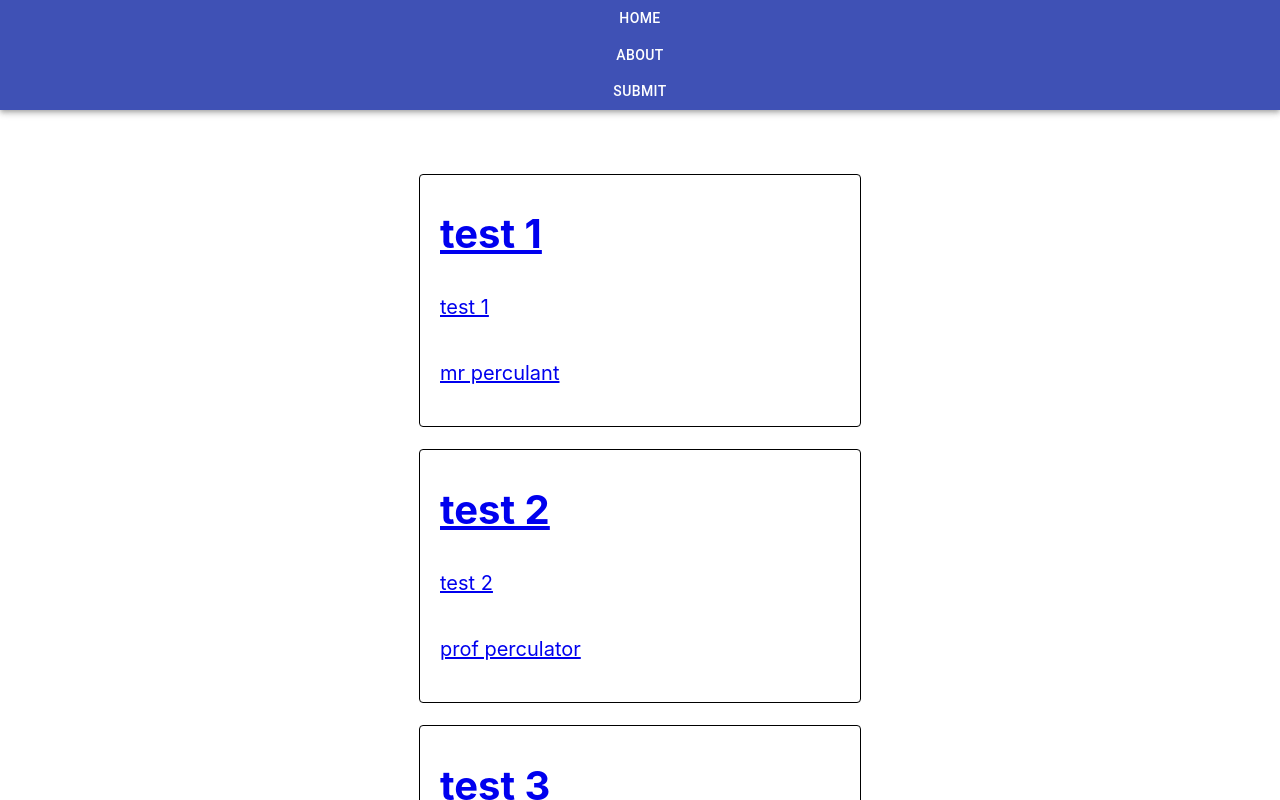
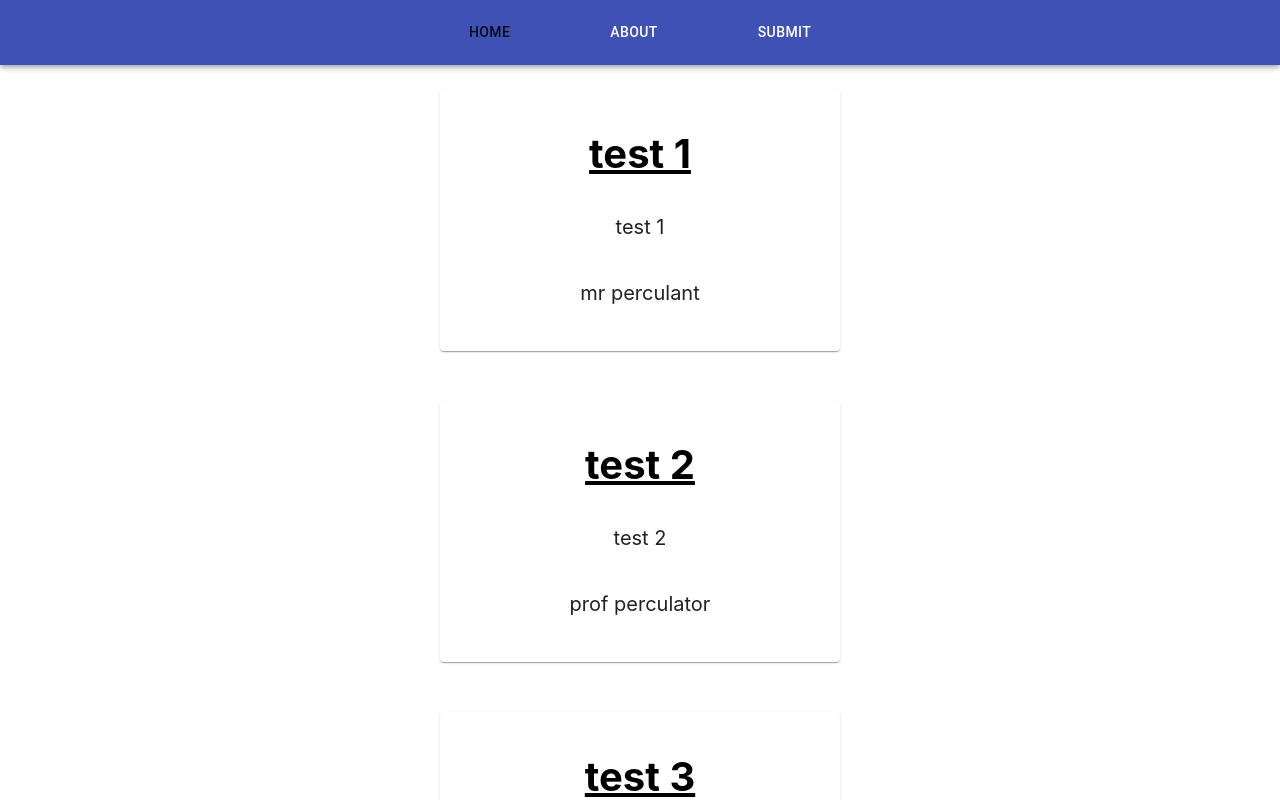
Before and after one commit to Ecart33/Avenues-Law-Review, a React (Create React App) app: page / in a window 1280 px wide. Shown: the top 800 px of the page. Built offline with nearby package versions, Linux system fonts and the light colour scheme.

Commit message:
Migration to styled-components and begin redesign

```diff
--- a/src/Components/Card/index.tsx
+++ b/src/Components/Card/index.tsx
@@ -4,17 +4,15 @@ import { Link } from 'react-router-dom';
 
 import * as SC from './styles';
 
-export const Card: React.FC<CardPropTypes> = ({ title, subtitle, author }) => {
-  return (
-    <Link to={`/notes/${btoa(title)}`}>
-      <SC.Wrapper>
-        <SC.Title>{title}</SC.Title>
-        <SC.Subtitle>{subtitle}</SC.Subtitle>
-        <SC.Author>{author}</SC.Author>
-      </SC.Wrapper>
+export const Card: React.FC<CardPropTypes> = ({ title, subtitle, author }) => (
+  <SC.Wrapper>
+    <Link to={`/notes/${btoa(title)}`} style={{ color: 'black' }}>
+      <SC.Title>{title}</SC.Title>
     </Link>
-  );
-};
+    <SC.Subtitle>{subtitle}</SC.Subtitle>
+    <SC.Author>{author}</SC.Author>
+  </SC.Wrapper>
+);
 
 type CardPropTypes = {
   title: string;
--- a/src/Components/Card/styles.tsx
+++ b/src/Components/Card/styles.tsx
@@ -1,20 +1,26 @@
 import styled from 'styled-components';
 
-export const Wrapper = styled.div`
-  border-radius: 4px;
-  border: 1px solid black;
+import { Card } from '@material-ui/core';
+
+export const Wrapper = styled(Card)`
   display: flex;
   flex-direction: column;
   justify-content: space-between;
-  margin: 0 0 5% 0;
-  max-width: 25em;
-  padding: 1em 1em 1em 1em;
-  min-width: 400px;
-  max-width: 400px;
+  min-width: 350px;
+  max-width: 350px;
+  text-align: center;
+  padding: 25px;
+  margin: 25px;
+  border-color: #d3d3d3;
 `;
 
 export const Title = styled.h1`
   flex: 1;
+  color: #000000;
+  &:visited,
+  &:link {
+    color: #00000;
+  }
 `;
 
 export const Subtitle = styled.p`
--- a/src/Layout/Header/index.tsx
+++ b/src/Layout/Header/index.tsx
@@ -1,20 +1,22 @@
 import React from 'react';
 import { Link } from 'react-router-dom';
 
-import { AppBar, Button } from '@material-ui/core';
+import { AppBar, Button, Box } from '@material-ui/core';
 
-// import * as SC from './styles';
+import * as SC from './styles';
 
 export const Header: React.FC = () => (
-  <AppBar position='static'>
-    <Button color='inherit' component={Link} to='/'>
-      Home
-    </Button>
-    <Button color='inherit' component={Link} to='/'>
-      About
-    </Button>
-    <Button color='inherit' component={Link} to='/'>
-      Submit
-    </Button>
+  <AppBar>
+    <Box display='flex' justifyContent='center'>
+      <SC.B component={Link} to='/'>
+        Home
+      </SC.B>
+      <SC.B color='inherit' component={Link} to='/about'>
+        About
+      </SC.B>
+      <SC.B color='inherit' component={Link} to='/submit'>
+        Submit
+      </SC.B>
+    </Box>
   </AppBar>
 );
--- a/src/Layout/Header/styles.tsx
+++ b/src/Layout/Header/styles.tsx
@@ -1,21 +1,11 @@
 import styled from 'styled-components';
-import { Button } from '@material-ui/core';
+import { AppBar, Button } from '@material-ui/core';
+import { Link } from 'react-router-dom';
 
-export const Wrapper = styled.div`
-  border-bottom: 0.05em solid black;
-  display: flex;
-  flex: 1;
-  justify-content: center;
+export const Bar = styled(AppBar)`
+  color: red;
 `;
 
-export const Title = styled(Button)`
-  flex: 2;
+export const B: any = styled(Button)`
+  padding: 20px 50px;
 `;
-
-export const Label = styled(Button)`
-  flex: 2;
-`;
-
-export const NavItem: any = styled(Button)`
-  flex: 1;
-`;
--- a/src/Pages/Homepage/styles.tsx
+++ b/src/Pages/Homepage/styles.tsx
@@ -1,4 +1,6 @@
 import styled from 'styled-components';
+
+import { Card } from '../../Components/Card';
 
 export const Main = styled.div`
   display: flex;
@@ -11,3 +13,5 @@ export const CardLayout = styled.div`
   justify-content: space-evenly;
   margin: 5% 20% 0 20%;
 `;
+
+export const C = styled(Card);
```
Also changed, not shown: src/Assets/Images/LOGO_2C.png (added), 1 other file (tests, documents, lock files or other folders).
